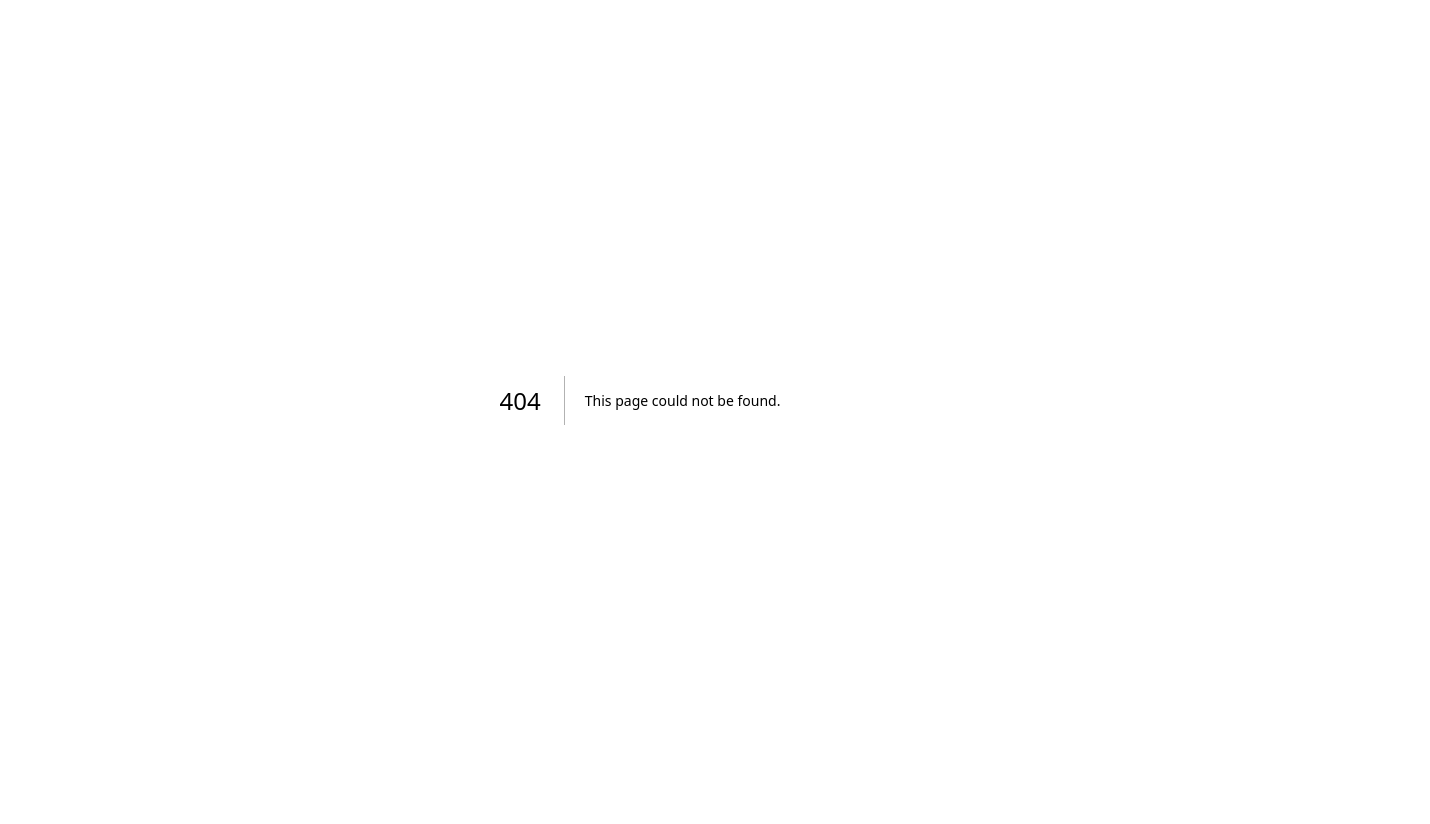
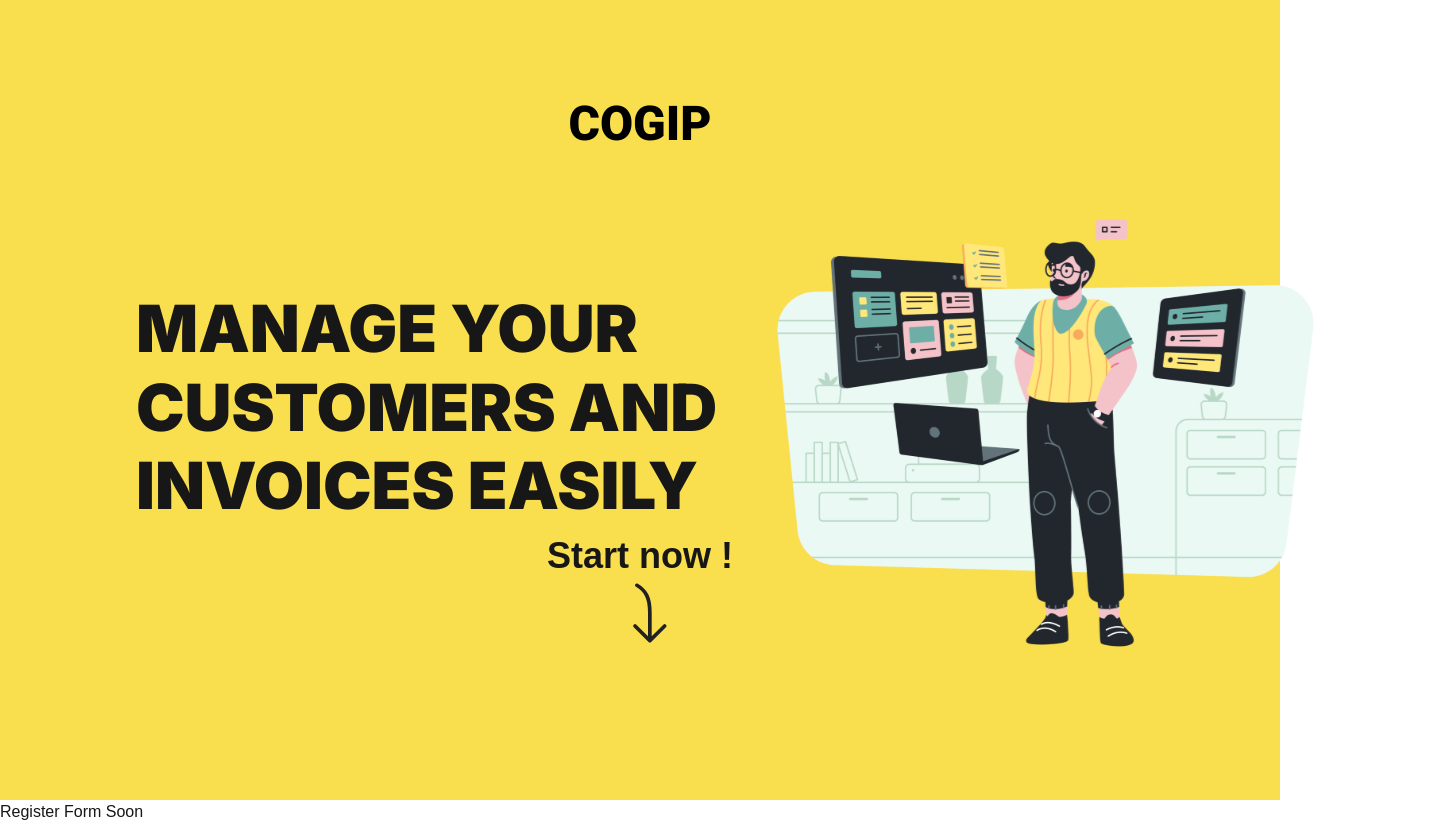
Before and after one commit to sam-sepiol1/cogip-client, a Next.js app: page /register in a window 1280 px wide. Before the commit this address had no page. Shown: the whole page, 1430 px wide, since content can reach past the window. Before the commit the page ends 800 px from the top, so only its background shows below. Built offline with nearby package versions, Linux system fonts and the light colour scheme.

Commit message:
Added register page structure

```diff
--- /dev/null
+++ b/app/register/page.tsx
@@ -0,0 +1,10 @@
+import Login_register_header from "@/app/components/Login_register_header";
+
+export default function Register() {
+    return (
+        <main>
+            <Login_register_header />
+            <h1>Register Form Soon</h1>
+        </main>
+    )
+}
```
